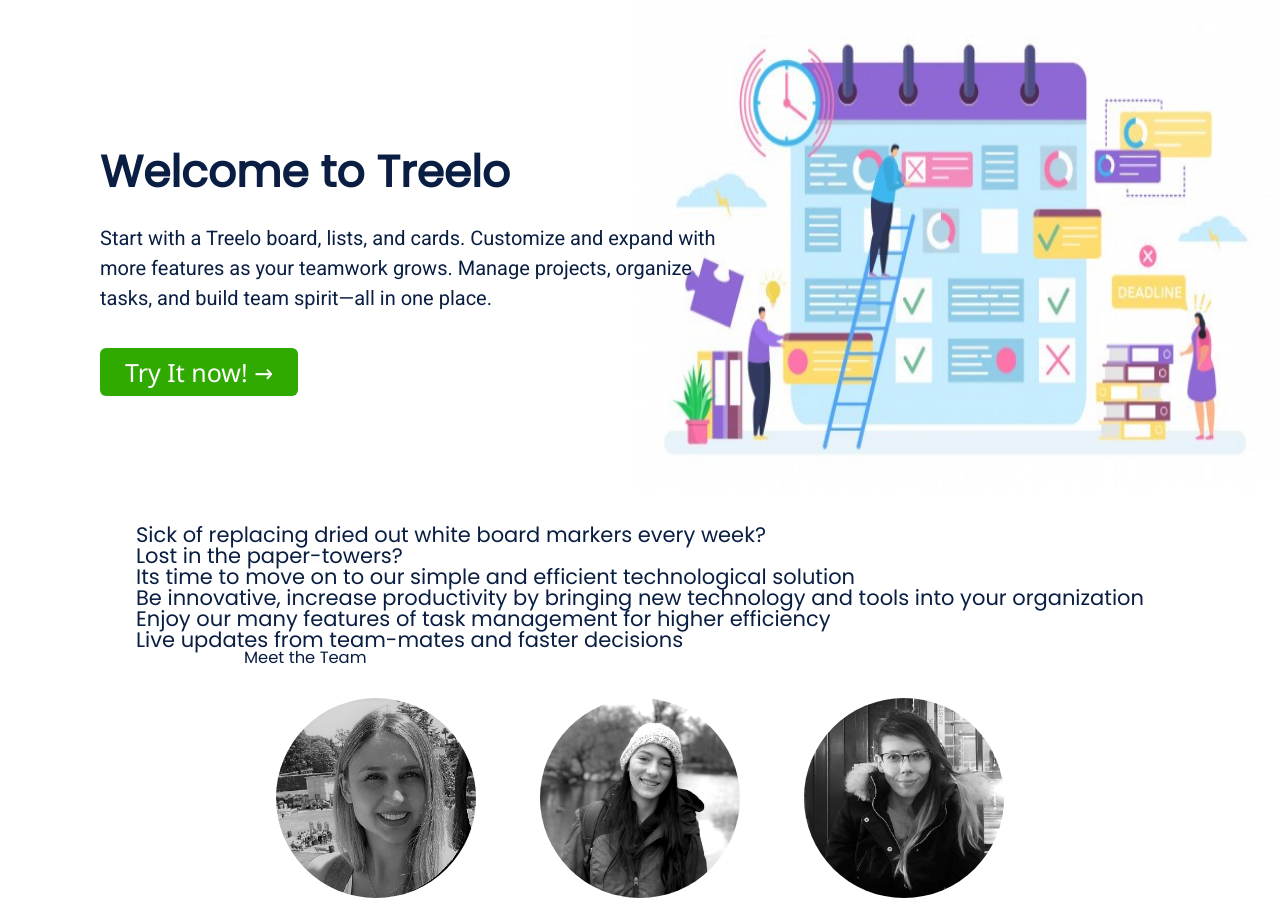
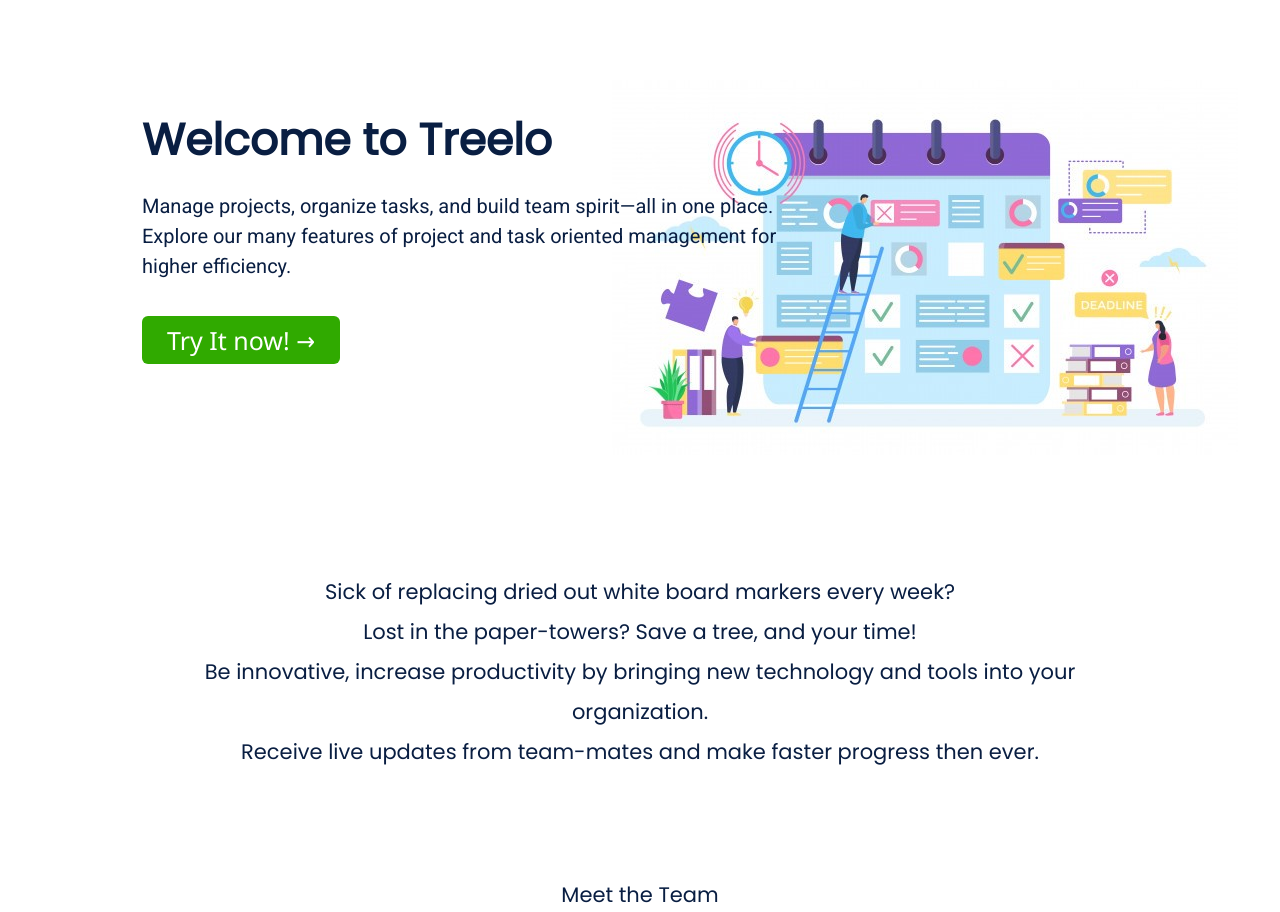
Before and after one commit to koral762/sprint4, a React (Create React App) app: page / in a window 1280 px wide. Shown: the part 80-992 px from the top of the page. Built offline with nearby package versions, Linux system fonts and the light colour scheme.

Commit message:
ksenia scss sunday homepage ready

```diff
--- a/src/assets/styles/views/_home-page.scss
+++ b/src/assets/styles/views/_home-page.scss
@@ -6,6 +6,7 @@
     // font-family: "Helvetica Neue", Arial, sans-serif;
     font-family: 'Roboto', sans-serif;
     color: #091e42;
+    padding: 0 3em;
     h1 {
         font-size: em(48px);
         margin-bottom: em(32px);
@@ -14,58 +15,33 @@
         line-height: 1.2em;
         margin-top: 1.6em;
     }
-    .hero {
-        width: 100%;
-    }
-}
-
-// hero img animation slide-right
-.slide-right {
-    animation: slide-right 0.5s cubic-bezier(0.25, 0.46, 0.45, 0.94) 0.5s both;
-    animation-delay: 1s;
-}
-
-@keyframes slide-right {
-    0% {
-        transform: translateX(-100%);
-    }
-    100% {
-        transform: translateX(100px);
-    }
-}
-
-// introduction animation slide-left
-.slide-left {
-    animation: slide-left 0.5s cubic-bezier(0.25, 0.46, 0.45, 0.94) 0.5s both;
-}
-
-@keyframes slide-left {
-    0% {
-        transform: translateX(100%);
-    }
-    100% {
-        transform: translateX(0);
-    }
 }
 
 // HERO
 .hero {
+    position: relative;
     height: 500px;
-    margin: 2rem 15px;
+    // margin: 2rem 15px;
+    width: 100%;
+    .img-container {
+        position: absolute;
+        bottom: 0;
+        right: 0;
+    }
 }
 
 .introduction {
     position: relative;
     z-index: 5;
     top: 130px;
-    max-width: 70%;
+    max-width: 635px;
     h1 {
         font-weight: 600;
         margin: 1.5rem 0;
     }
     .intro-text {
         word-wrap: break-word;
-        width: 635px;
+        // width: 635px;
         line-height: 1.5;
         margin-bottom: 3rem;
     }
@@ -95,11 +71,62 @@
     }
 }
 
+// hero img animation slide-right
+.slide-right {
+    animation: slide-right 0.5s cubic-bezier(0.25, 0.46, 0.45, 0.94) 0.5s both;
+    animation-delay: 1s;
+}
+
+@keyframes slide-right {
+    0% {
+        transform: translateX(-120%);
+    }
+    100% {
+        transform: translateX(100px);
+    }
+}
+
+// introduction animation slide-left
+.slide-left {
+    animation: slide-left 0.5s cubic-bezier(0.25, 0.46, 0.45, 0.94) 0.5s both;
+}
+
+@keyframes slide-left {
+    0% {
+        transform: translateX(120%);
+    }
+    100% {
+        transform: translateX(0);
+    }
+}
+
+// Info text
+.home-pg-text {
+    max-width: 83%;
+    // overflow-wrap: break-word;
+    white-space: normal;
+    margin: 7rem auto;
+    padding: 0 3rem;
+    text-align: center;
+    text-justify: inter-word;
+    h2 {
+        line-height: 2.5rem;
+    }
+}
+
+// About container
 .about-us-container {
     // background-color: #fff;
     height: 400px;
     width: 100%;
     flex: 1;
+    text-align: center;
+    h3 {
+        font-weight: 600;
+    }
+}
+
+.about-us-title {
     text-align: center;
 }
 
--- a/src/pages/Home.jsx
+++ b/src/pages/Home.jsx
@@ -27,31 +27,31 @@
                 <div className="introduction slide-right">
                     <h1>Welcome to Treelo</h1>
                     <div className="intro-text">
-                        <p>Start with a Treelo board, lists, and cards. Customize and expand with more features as your teamwork grows. Manage projects, organize tasks, and build team spirit—all in one place.</p>
+                        <p>Manage projects, organize tasks, and build team spirit—all in one place. Explore our many features of project and task oriented management for higher efficiency.</p>
                     </div>
                     <NavLink to={ `/board/` } className="tryit">Try It now! &#x2192;</NavLink>
                 </div>
+                <div className="img-container">
                 <img src={HeroImg} className="slide-left" />
+                </div>
             </section>
 
             <section className="home-pg-text">
                 <h2>Sick of replacing dried out white board markers every week?</h2>
-                <h2>Lost in the paper-towers?</h2>
-                <h2>Its time to move on to our simple and efficient technological solution</h2>
-                <h2>Be innovative, increase productivity by bringing new technology and tools into your organization </h2>
-                <h2>Enjoy our many features of task management for higher efficiency</h2>
-                <h2>Live updates from team-mates and faster decisions</h2>
+                <h2>Lost in the paper-towers? Save a tree, and your time!</h2>
+                <h2>Be innovative, increase productivity by bringing new technology and tools into your organization.</h2>
+                <h2>Receive live updates from team-mates and make faster progress then ever.</h2>
 {/* https://hbr.org/2015/03/convincing-skeptical-employees-to-adopt-new-technology
 https://zapier.com/learn/project-management/kanban-board/ */}
             </section>
 
         <section className="about-wrapper flex column">
-            <h3 className="about-us-title">Meet the Team</h3>
+            <h2 className="about-us-title">Meet the Team</h2>
             <div className="about-us-container flex justify-center align-center wrap">
 
                 <div className="about-me-container">
                     <div className="about-me koral"></div>
-                    <span>Koral Sabbah</span>
+                    <h3>Koral Sabbah</h3>
                     <p>bla bla bla, nanana kokoko</p>
                     <div className="links-container">
                         <a href="https://www.facebook.com/koral.benabu.5" target="blank"><FacebookIcon className="facebook-icon" /></a>
@@ -61,7 +61,7 @@
                 </div>
                 <div className="about-me-container">
                     <div className="about-me miriam"></div>
-                    <span>Miriam Baranovska</span>
+                    <h3>Miriam Baranovska</h3>
                     <p>bla bla bla, nanana kokoko</p>
                     <div className="links-container">
                         <a href="https://www.facebook.com" target="blank"><FacebookIcon className="facebook-icon" /></a>
@@ -71,7 +71,7 @@
                 </div>
                 <div className="about-me-container">
                     <div className="about-me ksenia"></div>
-                    <span>Ksenia Braginsky</span>
+                    <h3>Ksenia Braginsky</h3>
                     <p>bla bla bla, nanana kokoko</p>
                     <div className="links-container">
                         <a href="https://www.facebook.com" target="blank"><FacebookIcon className="facebook-icon" /></a>
```
Also changed, not shown: src/assets/styles/setup/_mixins.scss (+5 -4 lines), src/cmps/BoardHeader/BoardHeader.jsx (deleted, +0 -50 lines).
